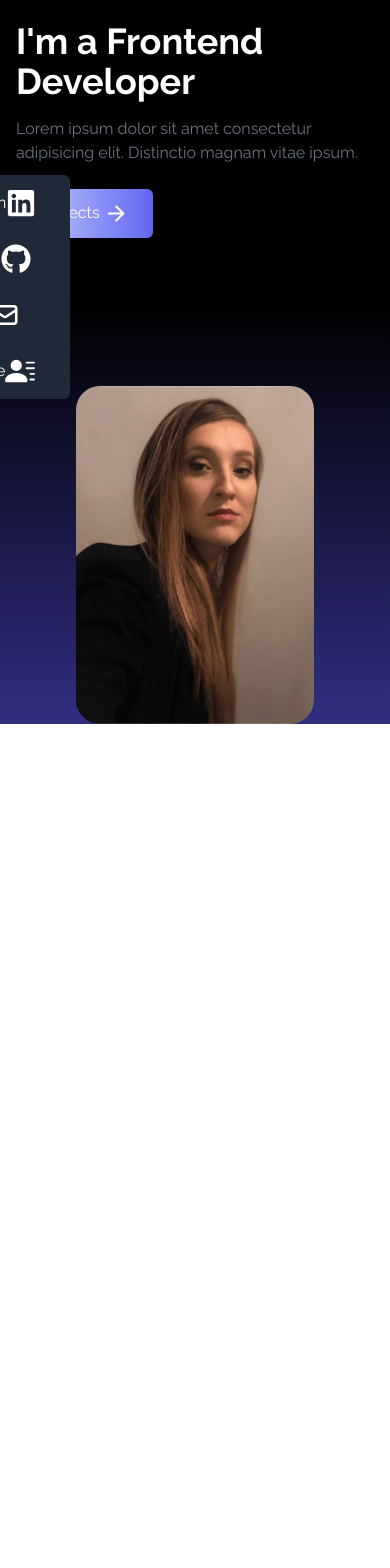
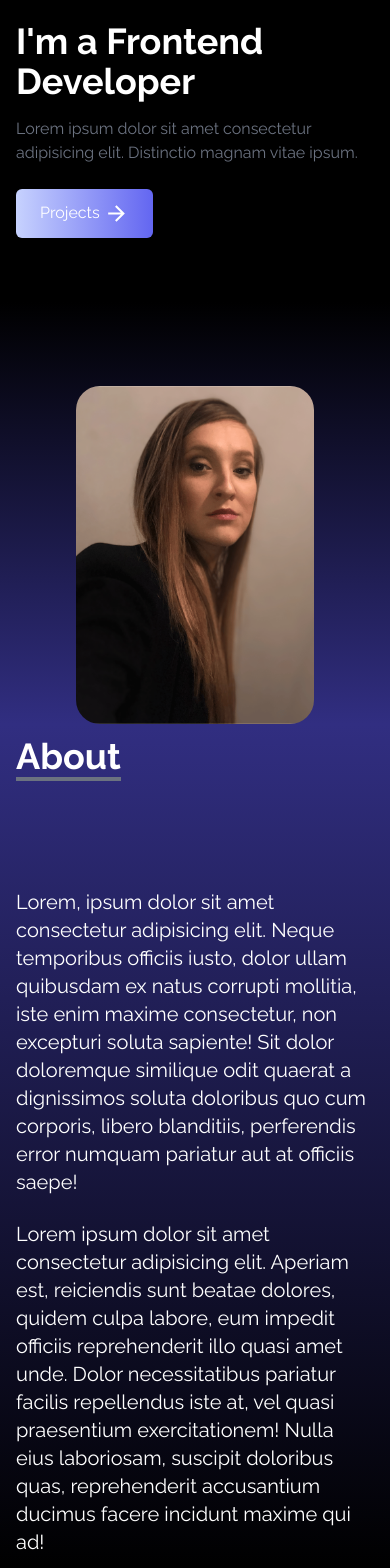
Before and after one commit to ivonamaria/react-portfolio, a React (Create React App) app: page / in a window 390 px wide. Shown: the part 120-1688 px from the top of the page. Before the commit the page ends 844 px from the top, so only its background shows below. Built offline with nearby package versions, Linux system fonts and the light colour scheme.

Commit message:
added about section

```diff
--- a/src/App.js
+++ b/src/App.js
@@ -1,3 +1,4 @@
+import About from './assets/components/About';
 import Home from './assets/components/Home';
 import NavBar from './assets/components/NavBar';
 import SocialLinks from './assets/components/SocialLinks';
@@ -8,6 +9,7 @@ function App() {
 		<div>
 			<NavBar />
 			<Home />
+			<About />
     <SocialLinks />
 		</div>
 	);
--- /dev/null
+++ b/src/assets/components/About.jsx
@@ -0,0 +1,22 @@
+import React from 'react';
+
+const About = () => {
+  return (
+    <div name="about" className='w-full h-screen bg-gradient-to-b from-indigo-900 to-black text-white'>
+<div className='max-w-screen-lg p-4 mx-auto flex flex-col justify-center w-full h-full'>
+    <div className='pb-8'>
+    <p className='text-4xl font-bold inline border-b-4 border-gray-500'>About</p>
+</div>
+
+<p className='text-xl mt-20'>Lorem, ipsum dolor sit amet consectetur adipisicing elit. Neque temporibus officiis iusto, dolor ullam quibusdam ex natus corrupti mollitia, iste enim maxime consectetur, non excepturi soluta sapiente! Sit dolor doloremque similique odit quaerat a dignissimos soluta doloribus quo cum corporis, libero blanditiis, perferendis error numquam pariatur aut at officiis saepe!
+
+</p>
+<br />
+
+<p className='text-xl'>Lorem ipsum dolor sit amet consectetur adipisicing elit. Aperiam est, reiciendis sunt beatae dolores, quidem culpa labore, eum impedit officiis reprehenderit illo quasi amet unde. Dolor necessitatibus pariatur facilis repellendus iste at, vel quasi praesentium exercitationem! Nulla eius laboriosam, suscipit doloribus quas, reprehenderit accusantium ducimus facere incidunt maxime qui ad!</p>
+</div>
+    </div>
+  )
+}
+
+export default About;
--- a/src/assets/components/SocialLinks.jsx
+++ b/src/assets/components/SocialLinks.jsx
@@ -47,13 +47,13 @@ const SocialLinks = () => {
   ];
 
   return (
-    <div className='flex flex-col top-[35%] left-0 fixed'>
+    <div className='hidden lg:flex flex-col top-[35%] left-0 fixed'>
       <ul>
         {links.map(({ id, child, href, style, download }) => (
           <li
             key={id}
             className={
-              'flex justify-between items-center w-40 h-14 px-4 ml-[-90px] hover:ml-[-10px] hover:rounded-md duration-300 bg-gray-800' +
+              'flex justify-between items-center w-40 h-14 px-4 ml-[-96px] hover:ml-[-10px] hover:rounded-md duration-300 bg-gray-700' +
               ' ' +
               style
             }
```
